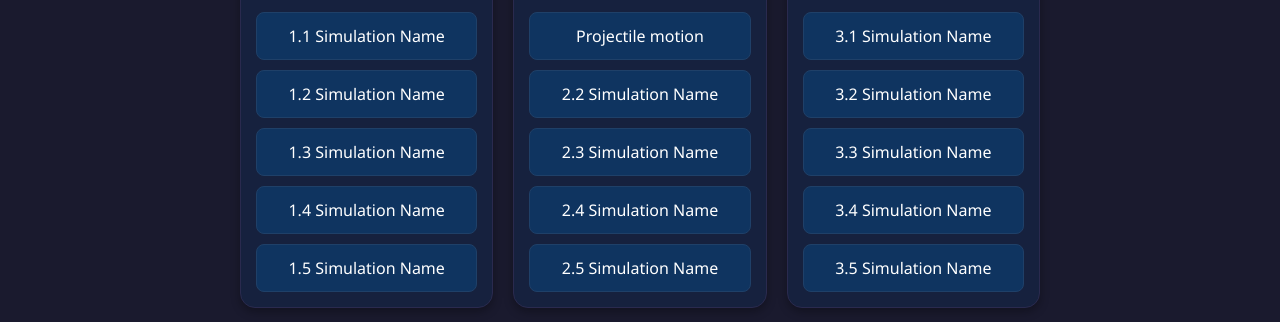
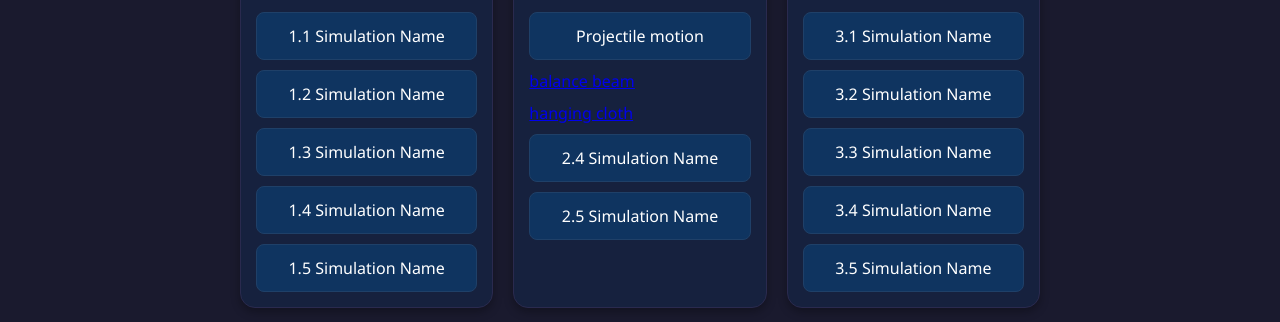
Before and after one commit to phthomasc-cmy/DSEphy, a plain HTML site: page index.html in a window 1280 px wide. Shown: the part 325-647 px from the top of the page. Drawn offline with Linux system fonts and the light colour scheme.

Commit message:
Modify chapter links and add new simulations
Updated chapter links and added new simulation links for chapters 2 and 8.

```diff
--- a/index.html
+++ b/index.html
@@ -139,8 +139,8 @@
             <div class="card-header">Book 2</div>
             <div class="links-container">
                 <a href="Projectile_motion" class="sim-link">Projectile motion</a>
-                <a href="#" class="sim-link">2.2 Simulation Name</a>
-                <a href="#" class="sim-link">2.3 Simulation Name</a>
+                <a href="#" class="balance_beam.html">balance beam</a>
+                <a href="#" class="hanging_cloth.html">hanging cloth</a>
                 <a href="#" class="sim-link">2.4 Simulation Name</a>
                 <a href="#" class="sim-link">2.5 Simulation Name</a>
             </div>
```
